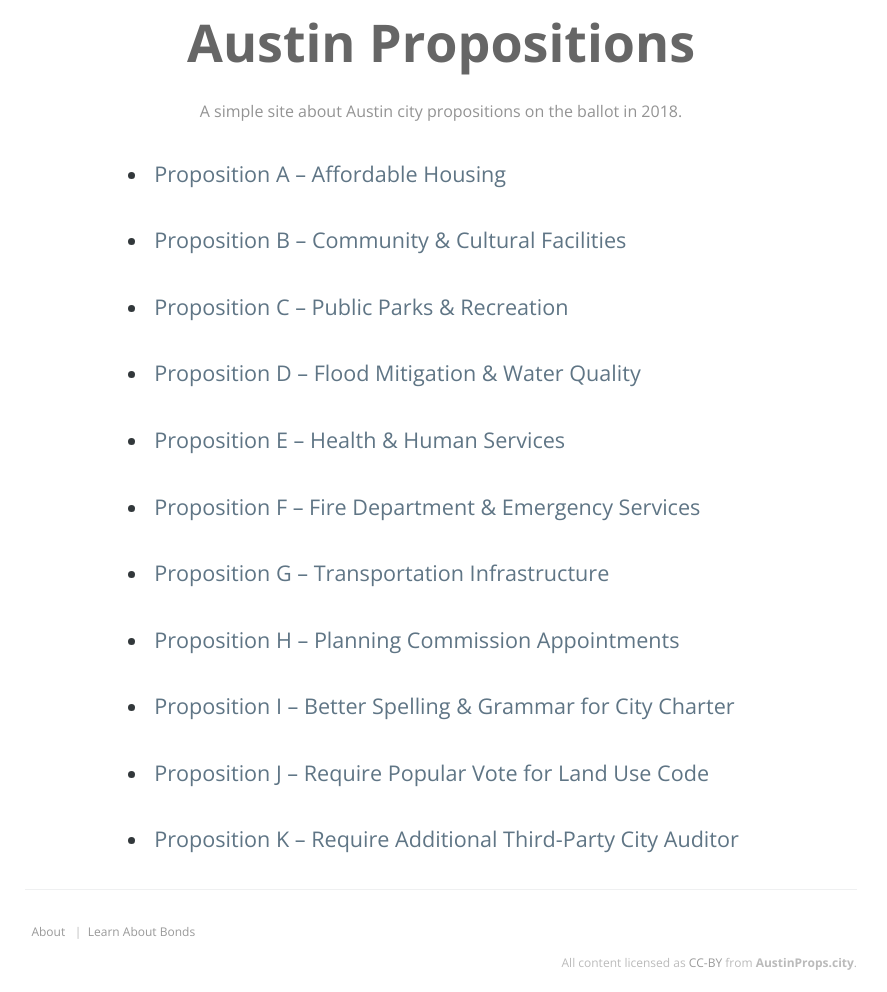
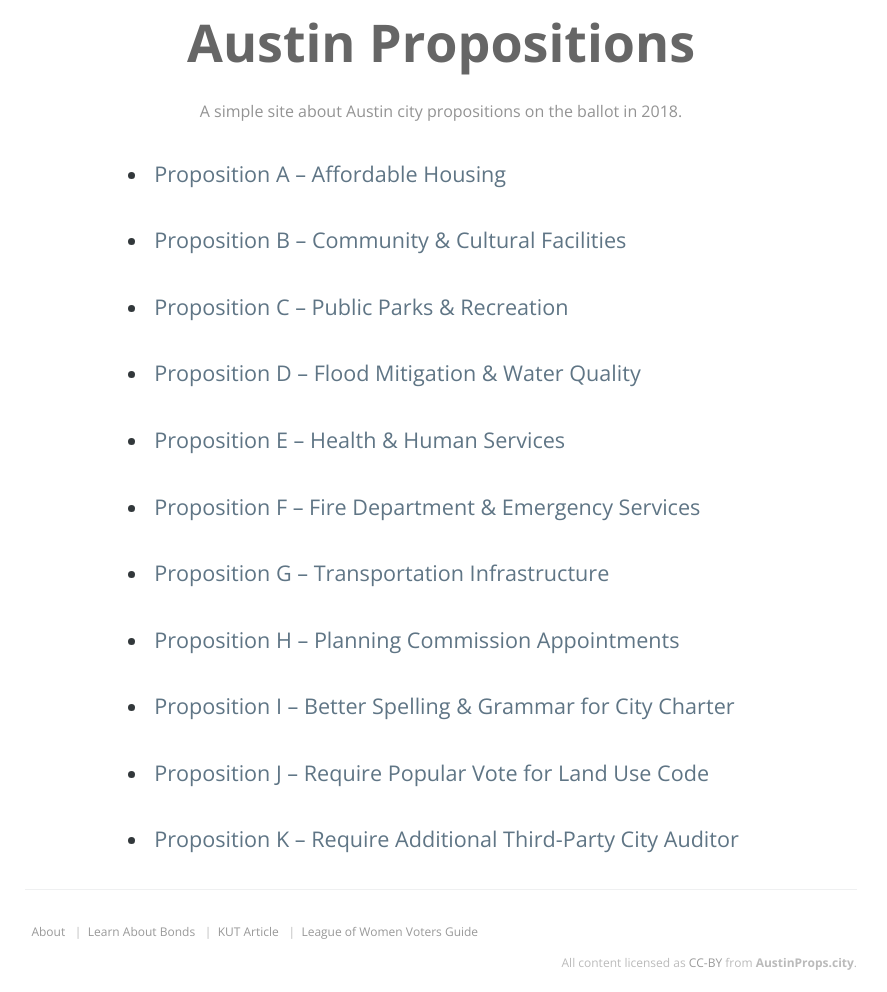
Before and after one commit to h3h/austinprops.city, a Jekyll site: the page built from index.html, in a window 1280 px wide. Shown: the whole page, without its empty margins (199-1086 px from the left). Built offline with Jekyll 4.4.1, drawn with Linux system fonts in a browser that asks for light colours; the list of posts is cut into pages by our own code.

Commit message:
Add KUT and LWV links to permanent footer

```diff
--- a/_includes/footer.html
+++ b/_includes/footer.html
@@ -2,6 +2,8 @@
   <ul>
     <li><a href="/about">About</a></li>
     <li><a href="/learn/municipal-bonds">Learn About Bonds</a></li>
+    <li><a href="http://www.kut.org/post/what-are-propositions-austin-voters-will-decide-november-its-alphabet-soup">KUT Article</a></li>
+    <li><a href="https://lwvaustin.org/voter-guide/">League of Women Voters Guide</a></li>
   </ul>
   <p>
     All content licensed as <a href="https://creativecommons.org/licenses/by/4.0/">CC-BY</a> from
```
